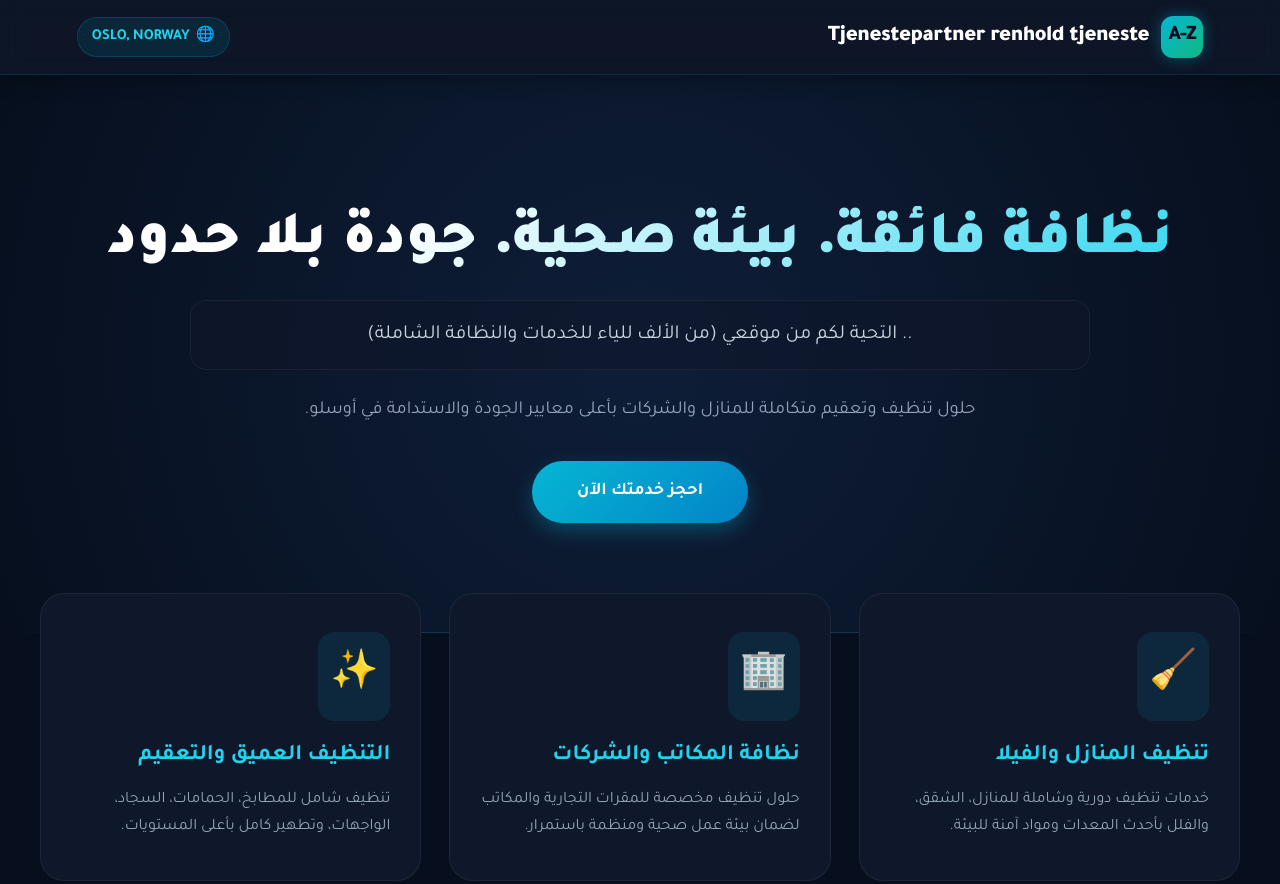
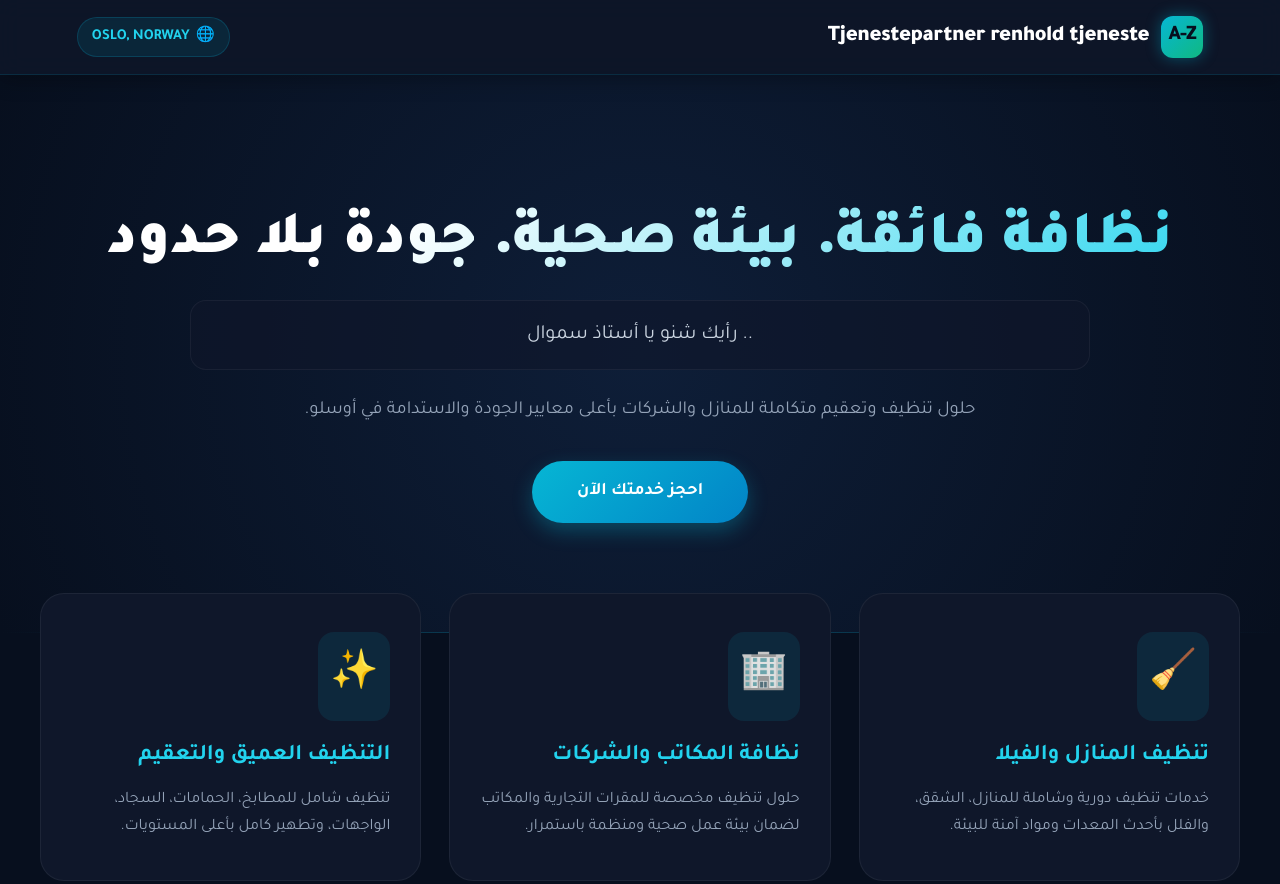
Before and after one commit to ahmedddddd6/cleaningCompany, a plain HTML site: page index.html in a window 1280 px wide. Shown: the top 884 px of the page. Drawn offline with Linux system fonts and the light colour scheme.

Commit message:
Update index.html

```diff
--- a/index.html
+++ b/index.html
@@ -312,7 +312,7 @@
     <header class="hero">
         <h1>نظافة فائقة. بيئة صحية. جودة بلا حدود</h1>
         <div class="arabic-greet">
-          .. التحية لكم من موقعي (من الألف للياء للخدمات والنظافة الشاملة)
+          .. رأيك شنو يا أستاذ سموال
         </div>
         <p>حلول تنظيف وتعقيم متكاملة للمنازل والشركات بأعلى معايير الجودة والاستدامة في أوسلو.</p>
         <a href="#contact" class="btn" style="width: auto; padding: 16px 45px;" onclick="updateForm('home')">احجز خدمتك الآن</a>
```
